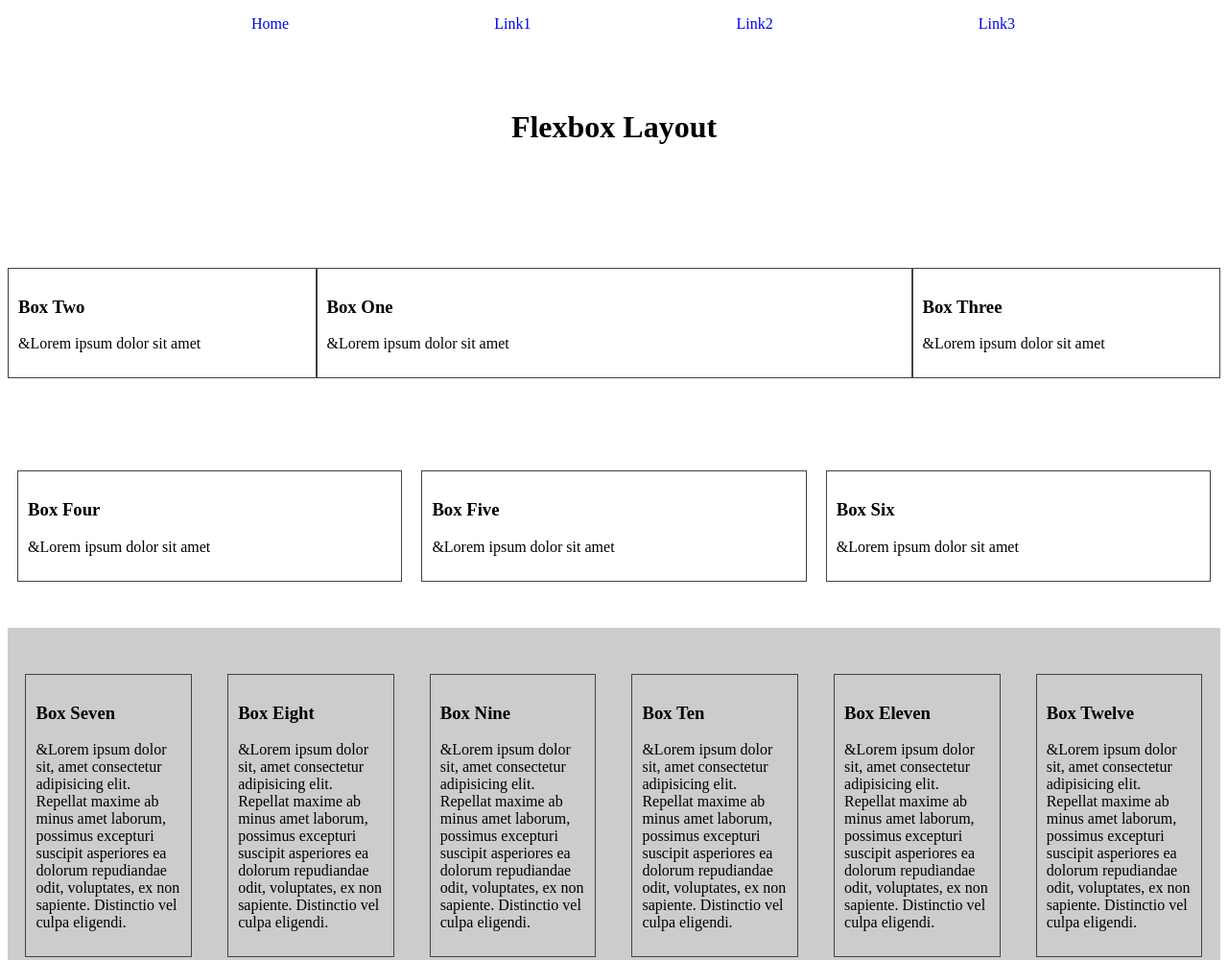
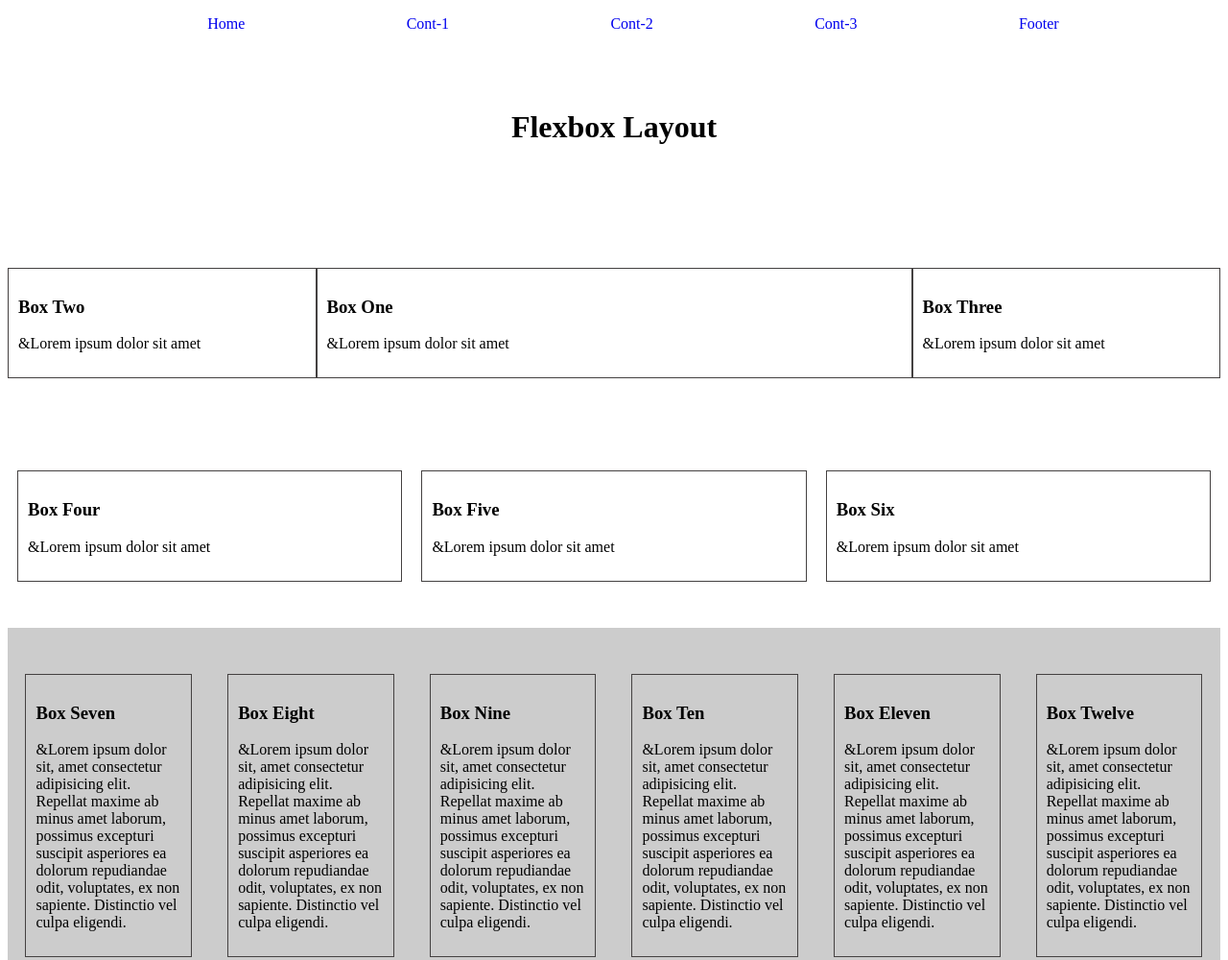
Before and after one commit to Mathenge-Alex/Flex-box, a plain HTML site: page index.html in a window 1280 px wide. Shown: the top 1000 px of the page at 96% size. Drawn offline with Linux system fonts and the light colour scheme.

Commit message:
feat: Add section links on navbar

```diff
--- a/index.html
+++ b/index.html
@@ -10,13 +10,14 @@
 
     <body>
 
-        <nav>
+        <nav id="home">
             <div class="nav">
                 <ul>
-                    <li><a href="#">Home</a></li>
-                    <li><a href="#">Link1</a></li>
-                    <li><a href="#">Link2</a></li>
-                    <li><a href="#">Link3</a></li>
+                    <li><a href="#home">Home</a></li>
+                    <li><a href="#cont-1">Cont-1</a></li>
+                    <li><a href="#cont-2">Cont-2</a></li>
+                    <li><a href="#cont-3">Cont-3</a></li>
+                    <li><a href="#foot">Footer</a></li>
                 </ul>
             </div>
         </nav>
@@ -24,7 +25,7 @@
         <h1>Flexbox Layout</h1>
         <div class="containers">
 
-            <div class="container-1">
+            <div id="cont-1" class="container-1">
                 <div class="box-1">
                     <h3>Box One</h3>
                     <p>&Lorem ipsum dolor sit amet</p>
@@ -38,7 +39,7 @@
                     <p>&Lorem ipsum dolor sit amet</p>
                 </div>
             </div>
-            <div class="container-2">
+            <div id="cont-2" class="container-2">
                 <div class="container-2-box">
                     <h3>Box Four</h3>
                     <p>&Lorem ipsum dolor sit amet</p>
@@ -54,7 +55,7 @@
 
             </div>
 
-            <div class="container-3">
+            <div id="cont-3" class="container-3">
                 <div class="container-3-box">
                     <h3>Box Seven</h3>
                     <p>&Lorem ipsum dolor sit, amet consectetur adipisicing elit. Repellat maxime ab minus amet laborum,
@@ -95,7 +96,7 @@
                         Distinctio vel culpa
                         eligendi.</p>
                 </div>
-                <div class="container-3-box">
+                <div id="foot" class="container-3-box">
                     <h3>Box Twelve</h3>
                     <p>&Lorem ipsum dolor sit, amet consectetur adipisicing elit. Repellat maxime ab minus amet laborum,
                         possimus
```
